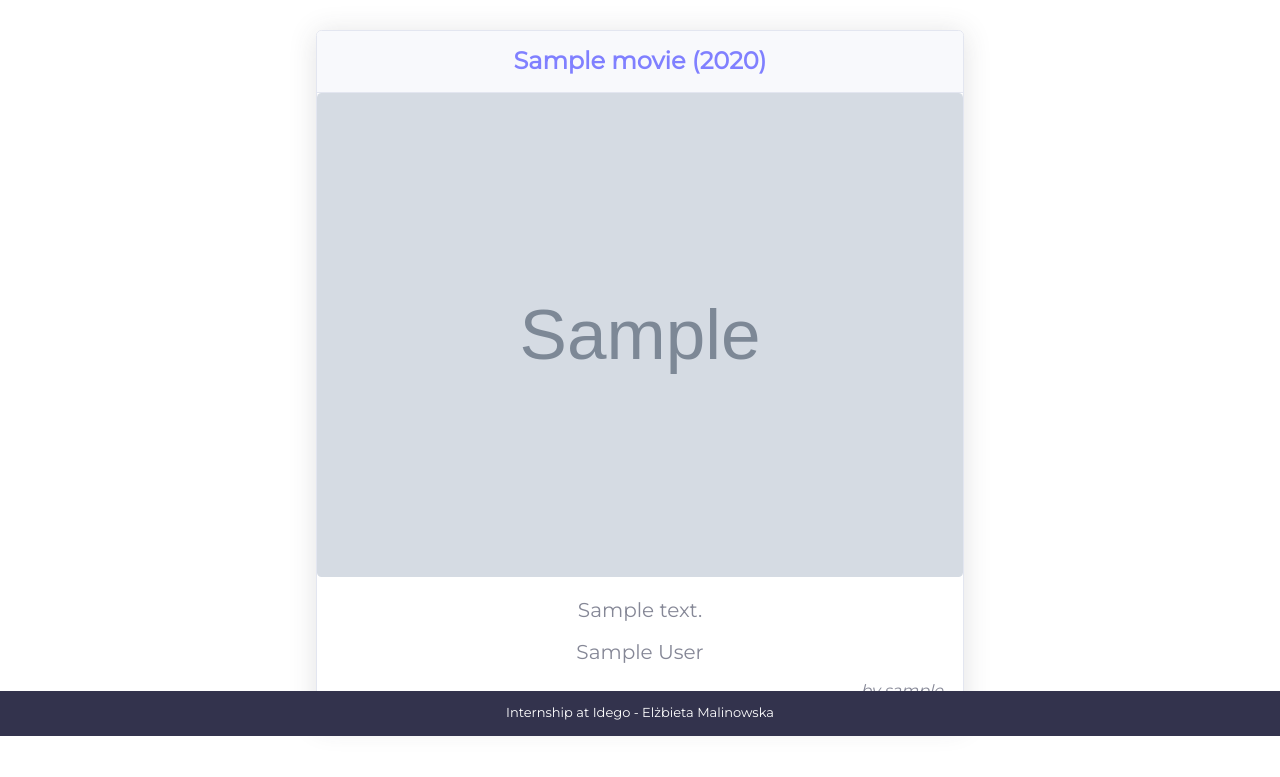
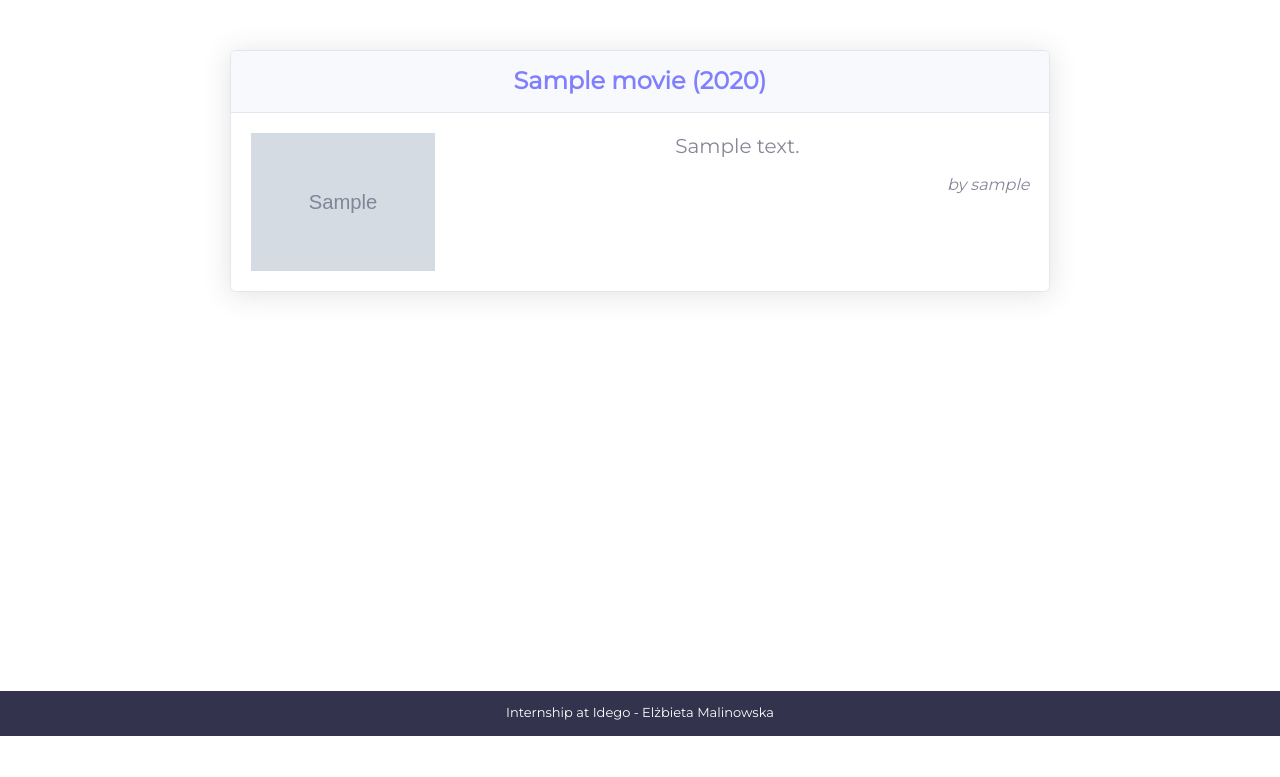
Before and after one commit to elzbietamal95/movies_app, a Django app: a page that uses movies/templates/movies/movie_detail.html in a window 1280 px wide. Shown: the part 64-841 px from the top of the page. After the commit the page ends 800 px from the top, so only its background shows below. Run offline with Django 3.2, Linux system fonts and the light colour scheme; tables that the repository leaves empty hold one stand-in row (values such as "Sample post"); grey boxes marked "Sample" are stand-in pictures; parts of the project's set-up code (start-up, migrations or seed data) failed here and were passed over; some libraries are stand-ins or nearby versions.

Commit message:
Card of movie details customized

```diff
--- a/movies/templates/movies/movie_detail.html
+++ b/movies/templates/movies/movie_detail.html
@@ -32,23 +32,19 @@
     </div>
 
     <div class="movie-detail">
-        <div class="card shadow mb-4" style="min-width: 600px; margin: 0 20%">
+        <div class="card shadow">
             <div class="card-header py-3">
                 <h4 class="m-0 font-weight-bold text-primary">
-                    {{ movie.title }}
-                    {% if movie.year_of_production %}
-                        ({{ movie.year_of_production }})
-                    {% endif %}
+                    {{ movie.title }} ({{ movie.year_of_production }})
                 </h4>
             </div>
-            {% if movie.has_image %}
-                <img class="card-img" src="{{ movie.image.url }}" alt="{{ movie.slug }}">
-            {% endif %}
             <div class="card-body">
+                {% if movie.has_image %}
+                    <img class="card-img-left" src="{{ movie.image.url }}" alt="{{ movie.slug }}">
+                {% else %}
+                    <img class="card-img-left" src="https://zapodaj.net/images/70c8d7ca43df1.jpg" alt="{{ movie.slug }}">
+                {% endif %}
                 <p class="card-text">{{ movie.short_description }}</p>
-                {% for actor in movie.actors.all %}
-                    <p>{{ actor }}</p>
-                {% endfor %}
                 <p class="card-text text-right">
                     <small class="text-muted"><em>by {{ movie.added_by }}</em></small>
                 </p>
--- a/static/css/base.css
+++ b/static/css/base.css
@@ -451,3 +451,19 @@ div.edit-movie-form a.btn-secondary {
 .card {
     min-width: 200px;
 }
+
+.card-img-left {
+    float: left;
+    padding-right: 10px;
+    width: 25%;
+    min-width: 150px;
+}
+
+.movie-detail div.card {
+    min-width: 300px;
+    width: 100%;
+}
+
+.movie-detail {
+    margin: 20px 12%;
+}
```
Also changed, not shown: movies/templates/movies/movie_list.html (+3 -4 lines).
